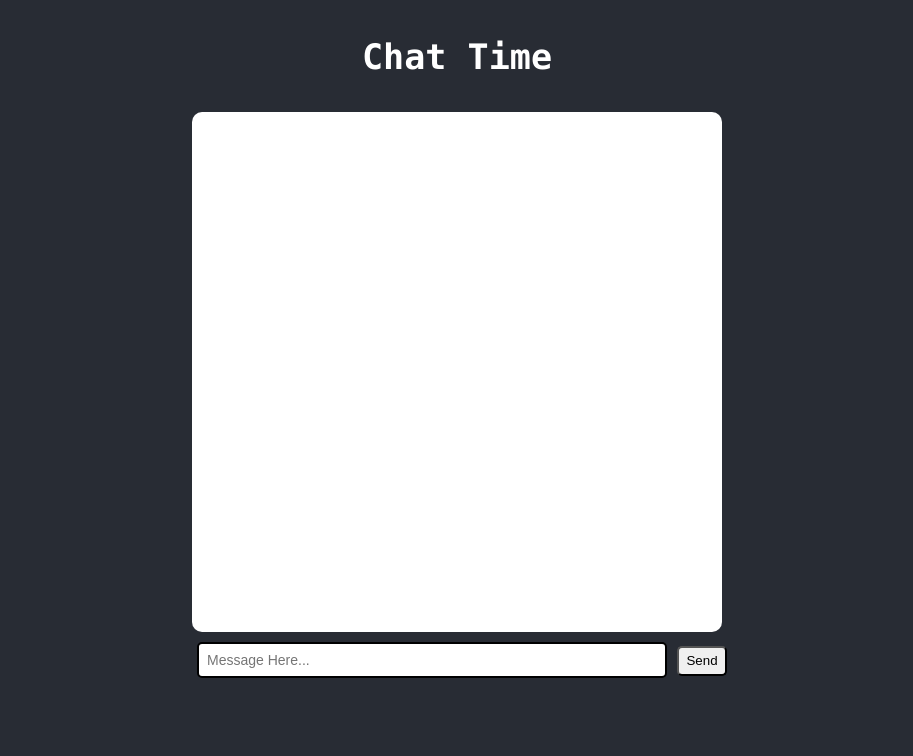
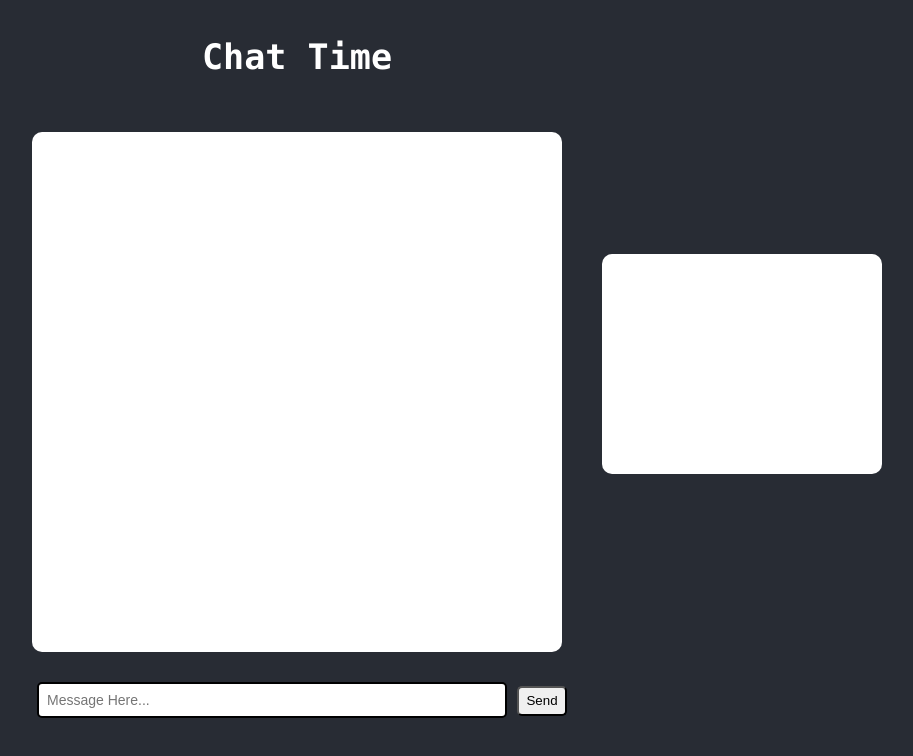
Before and after one commit to winnllam/chatbotbox, a React (Create React App) app: page / in a window 1280 px wide. Shown: the top 756 px of the page, without its empty margins (183-1096 px from the left). Built offline with nearby package versions, Linux system fonts and the light colour scheme.

Commit message:
Refactored ChatBox to App

```diff
--- a/src/App.module.css
+++ b/src/App.module.css
@@ -12,7 +12,11 @@ p {
 }
 
 .page {
-  height: 100%
+  height: 100%;
+  display: flex;
+  flex-flow: row wrap;
+  justify-content: center;
+  align-items: center;
 }
 
 .container {
@@ -28,3 +32,20 @@ p {
   font-size: 30px;
   color: white;
 }
+
+.chatBox {
+  width: 500px;
+  height: 500px;
+  margin: 20px;
+  background-color: white;
+  border-radius: 10px;
+  padding: 10px 15px;
+  display: flex;
+  flex-flow: column nowrap;
+  overflow-y: scroll;
+  position: block;
+}
+
+.chatBox::-webkit-scrollbar {
+  display: none;
+}
--- a/src/App.tsx
+++ b/src/App.tsx
@@ -1,8 +1,56 @@
-import React from "react";
+import React, { useRef, useEffect, useState, useCallback } from "react";
+import ChatMessage from "./components/ChatMessage/ChatMessage";
+import ChatInput from "./components/ChatInput/ChatInput";
+import ServerConsole from "./components/ServerConsole/ServerConsole";
 import styles from "./App.module.css";
-import ChatBox from "./components/ChatBox/ChatBox";
+import { ChatMessageData } from "./common/types";
+import { botName } from "./common/constants";
 
 const App: React.FC = () => {
+  const [messages, setMessages] = useState<ChatMessageData[]>([]);
+  const [name, setName] = useState<string>("User");
+
+  const fetchMessage = useCallback(async (message: ChatMessageData) => {
+    const res = await fetch(`http://localhost:5000/query`, {
+      method: "POST",
+      headers: new Headers({
+        Accept: "application/json",
+        "Content-Type": "application/json"
+      }),
+      body: JSON.stringify({ message })
+    });
+    return res.json();
+  }, []);
+
+  const sendMessage = useCallback(
+    async (message: ChatMessageData) => {
+      setMessages(m => [...m, message]);
+
+      const res = await fetchMessage(message);
+      let reply = res.reply;
+      if (Array.isArray(res.reply)) {
+        reply = res.reply[0];
+        setName(res.reply[1] !== "" ? res.reply[1] : "User");
+      }
+
+      const replyObj: ChatMessageData = {
+        id: botName,
+        message: reply,
+        time: new Date()
+      };
+
+      setMessages(m => [...m, replyObj]);
+    },
+    [fetchMessage]
+  );
+
+  const messagesEndRef = useRef<HTMLDivElement>(null);
+  useEffect(() => {
+    if (messagesEndRef.current) {
+      messagesEndRef.current.scrollIntoView({ behavior: "smooth" });
+    }
+  }, [messages]);
+
   return (
     <div className={styles.page}>
       <div className={styles.container}>
@@ -11,9 +59,19 @@ const App: React.FC = () => {
             <code>Chat Time</code>
           </h3>
         </header>
-        <ChatBox />
+        <div className={styles.chatBox}>
+          {messages.map((m: any) => (
+            <ChatMessage key={m.time.valueOf()} name={m.id} time={m.time}>
+              {m.message}
+            </ChatMessage>
+          ))}
+          <div ref={messagesEndRef} />
+        </div>
+        <ChatInput sendMessage={sendMessage} name={name} />
       </div>
+      <ServerConsole />
     </div>
   );
 };
+
 export default App;
--- a/src/components/ChatBox/ChatBox.tsx
+++ /dev/null
@@ -1,68 +0,0 @@
-import React, { memo, useRef, useEffect, useState, useCallback } from "react";
-import ChatMessage from "../ChatMessage/ChatMessage";
-import ChatInput from "../ChatInput/ChatInput";
-import styles from "./ChatBox.module.css";
-import { ChatMessageData } from "../../common/types";
-import { botName } from "../../common/constants";
-
-const ChatBox = memo(() => {
-  const [messages, setMessages] = useState<ChatMessageData[]>([]);
-  const [name, setName] = useState<string>('User');
-
-  const fetchMessage = useCallback(async (message: ChatMessageData) => {
-    const res = await fetch(`http://localhost:5000/query`, {
-      method: "POST",
-      headers: new Headers({
-        Accept: "application/json",
-        "Content-Type": "application/json"
-      }),
-      body: JSON.stringify({ message })
-    });
-    return res.json();
-  }, []);
-
-  const sendMessage = useCallback(
-    async (message: ChatMessageData) => {
-      setMessages(m => [...m, message]);
-
-      const res = await fetchMessage(message);
-      let reply = res.reply;
-      if (Array.isArray(res.reply)){
-        reply = res.reply[0];
-        setName(res.reply[1] !== '' ? res.reply[1] : 'User');
-      }
-
-      const replyObj: ChatMessageData = {
-        id: botName,
-        message: reply,
-        time: new Date()
-      };
-
-      setMessages(m => [...m, replyObj]);
-    },
-    [fetchMessage]
-  );
-
-  const messagesEndRef = useRef<HTMLDivElement>(null);
-  useEffect(() => {
-    if (messagesEndRef.current) {
-      messagesEndRef.current.scrollIntoView({ behavior: "smooth" });
-    }
-  }, [messages]);
-
-  return (
-    <div>
-      <div className={styles.chatBox}>
-        {messages.map((m: any) => (
-          <ChatMessage key={m.time.valueOf()} name={m.id} time={m.time}>
-            {m.message}
-          </ChatMessage>
-        ))}
-        <div ref={messagesEndRef} />
-      </div>
-      <ChatInput sendMessage={sendMessage} name={name} />
-    </div>
-  );
-});
-
-export default ChatBox;
--- a/src/components/ChatBox/ChatBox.module.css
+++ b/src/components/ServerConsole/ServerConsole.module.css
@@ -1,16 +1,15 @@
-.chatBox {
-  width: 500px;
-  height: 500px;
-  margin: auto;
+.console {
+  width: 250px;
+  height: 200px;
+  margin: 20px;
   background-color: white;
   border-radius: 10px;
   padding: 10px 15px;
   display: flex;
-  flex-flow: column nowrap;
   overflow-y: scroll;
   position: block;
 }
 
-.chatBox::-webkit-scrollbar {
+.console::-webkit-scrollbar {
   display: none;
 }
--- /dev/null
+++ b/src/components/ServerConsole/ServerConsole.tsx
@@ -0,0 +1,19 @@
+import React, { memo, useRef, useEffect } from "react";
+import styles from "./ServerConsole.module.css";
+
+const ServerConsole = memo(() => {
+  const endRef = useRef<HTMLDivElement>(null);
+  useEffect(() => {
+    if (endRef.current) {
+      endRef.current.scrollIntoView({ behavior: "smooth" });
+    }
+  }, []);
+
+  return (
+    <div className={styles.console}>
+      <div ref={endRef} />
+    </div>
+  );
+});
+
+export default ServerConsole;
```
